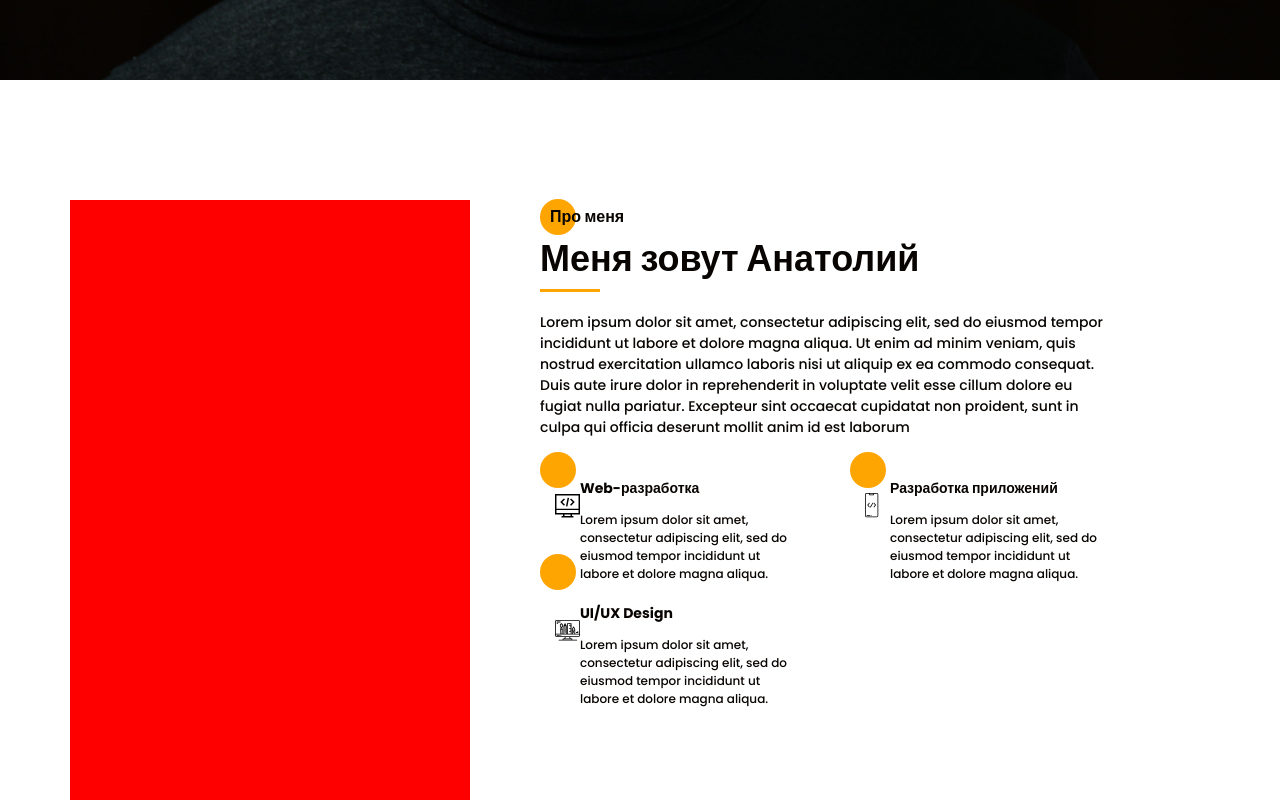
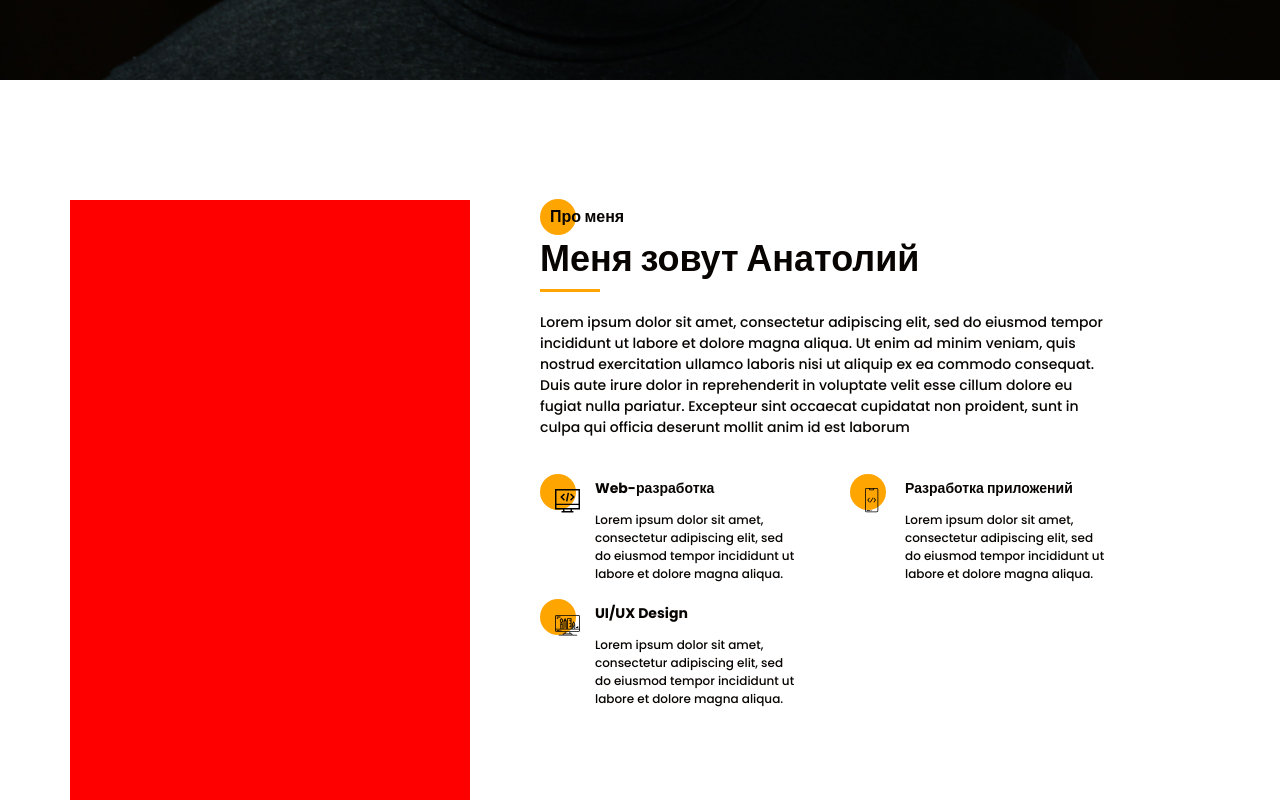
Before and after one commit to Nofarius1992/Nofarius1992.github.io2, a website: page src/index.html in a window 1280 px wide. Shown: the part 720-1520 px from the top of the page. Drawn offline with nearby package versions, Linux system fonts and the light colour scheme; files that its build step writes are made by us from their sources; files whose address does not match are found by name.

Commit message:
Do your homework about me.

```diff
--- a/src/sass/blocks/_about_me.scss
+++ b/src/sass/blocks/_about_me.scss
@@ -45,6 +45,7 @@
   }
   &__item {
     width: 260px;
+    padding-left: 15px;
     display: grid;
     grid-template-columns: 20px auto;
     grid-template-rows: auto 1fr;
@@ -57,8 +58,12 @@
   &__icon {
     position: relative;
     grid-area: icon;
-    padding: 15px 0 0 15px;
+    padding-top: 10px;
     @include before_circle;
+    &:before {
+      top: -4px;
+      left: -15px;
+    }
   }
   &__title {
     grid-area: title;
```
Also changed, not shown: dist/css/style.min.css.
